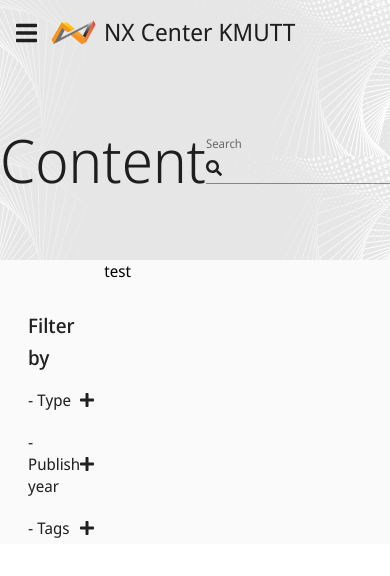
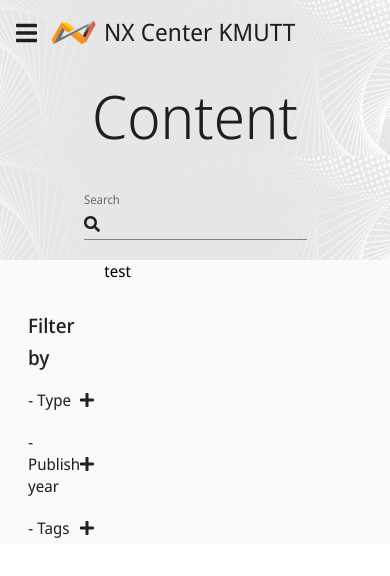
Before and after one commit to BSthun/NXKMUTT, a React (Create React App) app in the folder react/: page /content in a window 390 px wide. Shown: the top 576 px of the page. Built offline with nearby package versions, Linux system fonts and the light colour scheme.

Commit message:
[Update] FilterContent

```diff
--- a/react/src/_content/section/BannerContent.js
+++ b/react/src/_content/section/BannerContent.js
@@ -49,6 +49,9 @@ const useStyles = makeStyles((theme) => ({
 		display: 'flex',
 		justifyContent: 'space-around',
 		alignItems: 'center',
+		[theme.breakpoints.down('sm')]: {
+			flexDirection: 'column',
+		},
 	}),
 }));
 
--- a/react/src/_content/section/FilterContent.js
+++ b/react/src/_content/section/FilterContent.js
@@ -5,8 +5,11 @@ import {
 import { FontAwesomeIcon } from '@fortawesome/react-fontawesome';
 import {
 	Box,
+	Checkbox,
 	makeStyles,
+	Radio,
 	Typography,
+	withStyles,
 } from '@material-ui/core';
 import React, { useState } from 'react';
 import { useTranslation } from 'react-i18next';
@@ -15,19 +18,42 @@ const types = ['blog', 'paper', 'publication'];
 const year = ['2020', '2021'];
 const tags = ['EEG', 'MRI', 'etc.'];
 
+const CustomCheckbox = withStyles({
+	root: {
+		color: '#FFB740',
+		'&$checked': {
+			color: '#FFB740',
+		},
+	},
+	checked: {},
+})((props) => <Checkbox color="default" {...props} />);
+
+const CustomRadio = withStyles({
+	root: {
+		color: '#FFB740',
+		'&$checked': {
+			color: '#FFB740',
+		},
+	},
+	checked: {},
+})((props) => <Radio color="default" {...props} />);
+
 const FilterContent = () => {
 	const classes = useStyles();
+	const [selectedValue, setSelectedValue] = React.useState('2020');
 	const [filterClicked, setFilterClicked] = useState({
 		type: false,
 		year: false,
 		tags: false,
 	});
 	const [t] = useTranslation('content');
+	const handleChange = (event) => {
+		setSelectedValue(event.target.value);
+	};
 
 	return (
 		<Box display="flex" flexDirection="column" padding="50px 10px 0 20px">
 			<Typography variant="h6" color="textPrimary">{t('filter')}</Typography>
-			{/*check box*/}
 			<Box className={classes.filterBox}>
 				<Box className={classes.filterTitle}
 				     onClick={() => {
@@ -42,15 +68,17 @@ const FilterContent = () => {
 				<Box className={classes.subTitle} style={{ display: filterClicked.type ? null : 'none' }}>
 					{types.map((type) => {
 						return (
+							<Box display="flex" alignItems="center">
+								<CustomCheckbox />
 								<Typography variant="p"
 								            color="textPrimary"
 								            className={classes.inSubTitle}
 								>{t(type)}</Typography>
+							</Box>
 						);
 					})}
 				</Box>
 			</Box>
-			{/*radio*/}
 			<Box className={classes.filterBox}>
 				<Box className={classes.filterTitle}
 				     onClick={() => {
@@ -65,15 +93,17 @@ const FilterContent = () => {
 				<Box className={classes.subTitle} style={{ display: filterClicked.year ? null : 'none' }}>
 					{year.map((year) => {
 						return (
+							<Box display="flex" alignItems="center">
+								<CustomRadio checked={selectedValue === year} onChange={handleChange} value={year} />
 								<Typography variant="p"
 								            color="textPrimary"
 								            className={classes.inSubTitle}
 								>{year}</Typography>
+							</Box>
 						);
 					})}
 				</Box>
 			</Box>
-			{/*tag or chip box*/}
 			<Box className={classes.filterBox}>
 				<Box className={classes.filterTitle}
 				     onClick={() => {
@@ -88,10 +118,13 @@ const FilterContent = () => {
 				<Box className={classes.subTitle} style={{ display: filterClicked.tags ? null : 'none' }}>
 					{tags.map((tag) => {
 						return (
+							<Box display="flex" alignItems="center">
+								<CustomCheckbox />
 								<Typography variant="p"
 								            color="textPrimary"
 								            className={classes.inSubTitle}
 								>{tag}</Typography>
+							</Box>
 						);
 					})}
 				</Box>
@@ -118,7 +151,6 @@ const useStyles = makeStyles((theme) => ({
 		padding: '10px 0px 0px 20px',
 	},
 	inSubTitle: {
-		marginBottom: '5px',
 		cursor: 'pointer',
 	},
 	plusIcon: {
```
Lines whose indentation alone changed are shown as unchanged.
